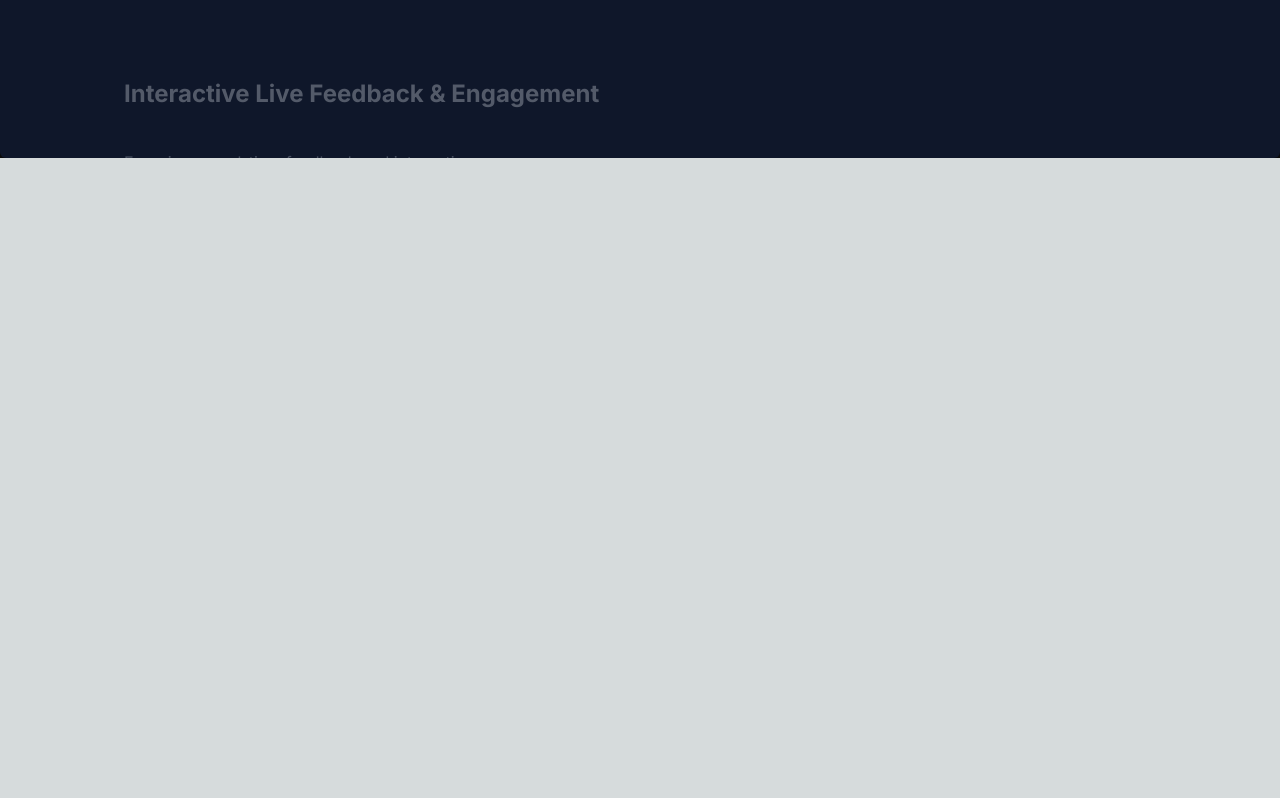
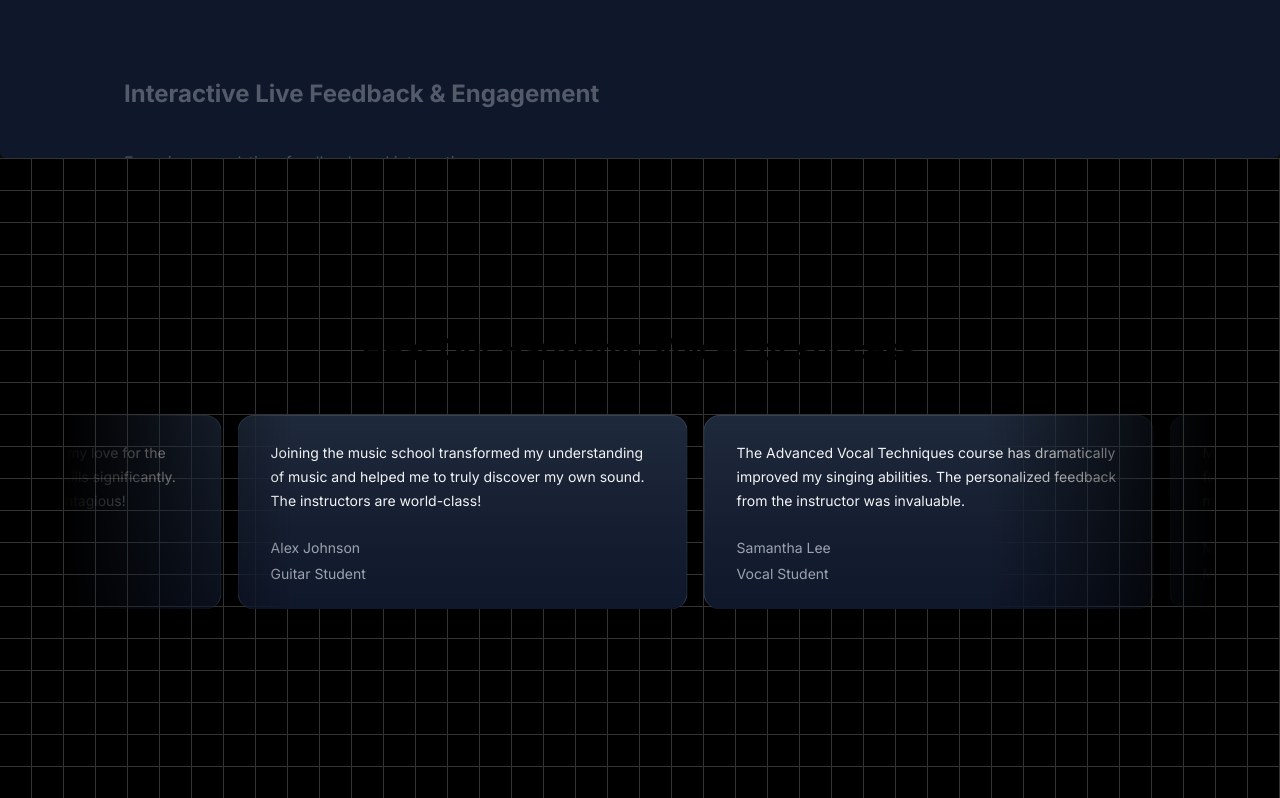
Before and after one commit to aditya-k-maurya/music-nextjs, a Next.js app: page / in a window 1280 px wide. Shown: the part 1670-2468 px from the top of the page. Before the commit the page ends 1828 px from the top, so only its background shows below. Built offline with nearby package versions, Linux system fonts and the light colour scheme.

Commit message:
testimonial section

```diff
--- a/package.json
+++ b/package.json
@@ -11,6 +11,7 @@
   "dependencies": {
     "clsx": "^2.1.1",
     "framer": "^2.4.1",
+    "mini-svg-data-uri": "^1.4.4",
     "motion": "^10.18.0",
     "next": "14.2.4",
     "react": "^18",
--- a/src/app/page.tsx
+++ b/src/app/page.tsx
@@ -1,5 +1,6 @@
 import FeaturedCourses from "@/components/FeaturedCourses";
 import HeroSection from "@/components/HeroSection";
+import MusicSchoolTestimonials from "@/components/TestimonialCards";
 import WhyChooseUs from "@/components/WhyChooseUs";
 
 export default function Home() {
@@ -7,7 +8,8 @@
     <main className="min-h-screen bg-black/[0.96] antialiased bg-grid-white/[0.02]">
       <HeroSection />
       <FeaturedCourses />
-      <WhyChooseUs/>
+      <WhyChooseUs />
+      <MusicSchoolTestimonials/>
     </main>
   );
 }
--- /dev/null
+++ b/src/components/TestimonialCards.tsx
@@ -0,0 +1,55 @@
+"use client";
+import React from "react";
+import { InfiniteMovingCards } from "./ui/infinite-moving-cards";
+
+const musicSchoolTestimonials = [
+	{
+		quote:
+			"Joining the music school transformed my understanding of music and helped me to truly discover my own sound. The instructors are world-class!",
+		name: "Alex Johnson",
+		title: "Guitar Student",
+	},
+	{
+		quote:
+			"The Advanced Vocal Techniques course has dramatically improved my singing abilities. The personalized feedback from the instructor was invaluable.",
+		name: "Samantha Lee",
+		title: "Vocal Student",
+	},
+	{
+		quote:
+			"Music Production Fundamentals gave me a solid foundation in sound engineering. I now feel confident in my ability to produce my own music.",
+		name: "Michael Brown",
+		title: "Music Production Student",
+	},
+	{
+		quote:
+			"The Electronic Music Production course opened up a whole new world of creativity for me. The hands-on approach made learning both fun and effective.",
+		name: "Emily Davis",
+		title: "Electronic Music Student",
+	},
+	{
+		quote:
+			"Blues Guitar Techniques has deepened my love for the blues and improved my guitar playing skills significantly. The instructor's passion for music is contagious!",
+		name: "Chris Martinez",
+		title: "Blues Guitar Student",
+	},
+];
+
+function MusicSchoolTestimonials() {
+	return (
+		<div className="h-[40rem] 2-full dark:bg-black dark:bg-grid-white/[0.2] relative flex flex-col items-center justify-center overflow-hidden">
+			<h2 className="text-3xl font-bold text-center mb-8 z-10">Hear Our Harmony: Voices of success</h2>
+			<div className="flex justify-center w-full overflow-hidden px-4 sm:px-6 lg:px-8">
+				<div className="w-full max-w-6xl">
+					<InfiniteMovingCards
+						items={musicSchoolTestimonials}
+						direction="right"
+						speed="slow"
+					/>
+				</div>
+			</div>
+		</div>
+	);
+}
+
+export default MusicSchoolTestimonials;
--- /dev/null
+++ b/src/components/ui/infinite-moving-cards.tsx
@@ -0,0 +1,117 @@
+"use client";
+
+import { cn } from "@/utils/cn";
+import React, { useEffect, useState } from "react";
+
+export const InfiniteMovingCards = ({
+	items,
+	direction = "left",
+	speed = "fast",
+	pauseOnHover = true,
+	className,
+}: {
+	items: {
+		quote: string;
+		name: string;
+		title: string;
+	}[];
+	direction?: "left" | "right";
+	speed?: "fast" | "normal" | "slow";
+	pauseOnHover?: boolean;
+	className?: string;
+}) => {
+	const containerRef = React.useRef<HTMLDivElement>(null);
+	const scrollerRef = React.useRef<HTMLUListElement>(null);
+
+	useEffect(() => {
+		addAnimation();
+	}, []);
+	const [start, setStart] = useState(false);
+	function addAnimation() {
+		if (containerRef.current && scrollerRef.current) {
+			const scrollerContent = Array.from(scrollerRef.current.children);
+
+			scrollerContent.forEach((item) => {
+				const duplicatedItem = item.cloneNode(true);
+				if (scrollerRef.current) {
+					scrollerRef.current.appendChild(duplicatedItem);
+				}
+			});
+
+			getDirection();
+			getSpeed();
+			setStart(true);
+		}
+	}
+	const getDirection = () => {
+		if (containerRef.current) {
+			if (direction === "left") {
+				containerRef.current.style.setProperty(
+					"--animation-direction",
+					"forwards"
+				);
+			} else {
+				containerRef.current.style.setProperty(
+					"--animation-direction",
+					"reverse"
+				);
+			}
+		}
+	};
+	const getSpeed = () => {
+		if (containerRef.current) {
+			if (speed === "fast") {
+				containerRef.current.style.setProperty("--animation-duration", "20s");
+			} else if (speed === "normal") {
+				containerRef.current.style.setProperty("--animation-duration", "40s");
+			} else {
+				containerRef.current.style.setProperty("--animation-duration", "80s");
+			}
+		}
+	};
+	return (
+		<div
+			ref={containerRef}
+			className={cn(
+				"scroller relative z-20  max-w-7xl overflow-hidden  [mask-image:linear-gradient(to_right,transparent,white_20%,white_80%,transparent)]",
+				className
+			)}>
+			<ul
+				ref={scrollerRef}
+				className={cn(
+					" flex min-w-full shrink-0 gap-4 py-4 w-max flex-nowrap",
+					start && "animate-scroll ",
+					pauseOnHover && "hover:[animation-play-state:paused]"
+				)}>
+				{items.map((item, idx) => (
+					<li
+						className="w-[350px] max-w-full relative rounded-2xl border border-b-0 flex-shrink-0 border-slate-700 px-8 py-6 md:w-[450px]"
+						style={{
+							background:
+								"linear-gradient(180deg, var(--slate-800), var(--slate-900)",
+						}}
+						key={item.name}>
+						<blockquote>
+							<div
+								aria-hidden="true"
+								className="user-select-none -z-1 pointer-events-none absolute -left-0.5 -top-0.5 h-[calc(100%_+_4px)] w-[calc(100%_+_4px)]"></div>
+							<span className=" relative z-20 text-sm leading-[1.6] text-gray-100 font-normal">
+								{item.quote}
+							</span>
+							<div className="relative z-20 mt-6 flex flex-row items-center">
+								<span className="flex flex-col gap-1">
+									<span className=" text-sm leading-[1.6] text-gray-400 font-normal">
+										{item.name}
+									</span>
+									<span className=" text-sm leading-[1.6] text-gray-400 font-normal">
+										{item.title}
+									</span>
+								</span>
+							</div>
+						</blockquote>
+					</li>
+				))}
+			</ul>
+		</div>
+	);
+};
--- a/tailwind.config.ts
+++ b/tailwind.config.ts
@@ -3,6 +3,8 @@
 const {
 	default: flattenColorPalette,
 } = require("tailwindcss/lib/util/flattenColorPalette");
+
+const svgToDataUri = require("mini-svg-data-uri");
 
 // This plugin adds each Tailwind color as a global CSS variable, e.g. var(--gray-200).
 function addVariablesForColors({ addBase, theme }: any) {
@@ -29,6 +31,8 @@
 		extend: {
 			animation: {
 				spotlight: "spotlight 2s ease .75s 1 forwards",
+				scroll:
+					"scroll var(--animation-duration, 40s) var(--animation-direction, forwards) linear infinite",
 			},
 			keyframes: {
 				spotlight: {
@@ -41,6 +45,11 @@
 						transform: "translate(-50%,-40%) scale(1)",
 					},
 				},
+				scroll: {
+					to: {
+						transform: "translate(calc(-50% - 0.5rem))",
+					},
+				},
 			},
 			backgroundImage: {
 				"gradient-radial": "radial-gradient(var(--tw-gradient-stops))",
@@ -49,6 +58,29 @@
 			},
 		},
 	},
-	plugins: [addVariablesForColors],
+	plugins: [addVariablesForColors, addSvgPatterns],
 };
+
+function addSvgPatterns({ matchUtilities, theme }: any) {
+	matchUtilities(
+		{
+			"bg-grid": (value: any) => ({
+				backgroundImage: `url("${svgToDataUri(
+					`<svg xmlns="http://www.w3.org/2000/svg" viewBox="0 0 32 32" width="32" height="32" fill="none" stroke="${value}"><path d="M0 .5H31.5V32"/></svg>`
+				)}")`,
+			}),
+			"bg-grid-small": (value: any) => ({
+				backgroundImage: `url("${svgToDataUri(
+					`<svg xmlns="http://www.w3.org/2000/svg" viewBox="0 0 32 32" width="8" height="8" fill="none" stroke="${value}"><path d="M0 .5H31.5V32"/></svg>`
+				)}")`,
+			}),
+			"bg-dot": (value: any) => ({
+				backgroundImage: `url("${svgToDataUri(
+					`<svg xmlns="http://www.w3.org/2000/svg" viewBox="0 0 32 32" width="16" height="16" fill="none"><circle fill="${value}" id="pattern-circle" cx="10" cy="10" r="1.6257413380501518"></circle></svg>`
+				)}")`,
+			}),
+		},
+		{ values: flattenColorPalette(theme("backgroundColor")), type: "color" }
+	);
+}
 export default config;
```
Also changed, not shown: 1 other file (tests, documents, lock files or other folders). Lines whose indentation alone changed are shown as unchanged.
